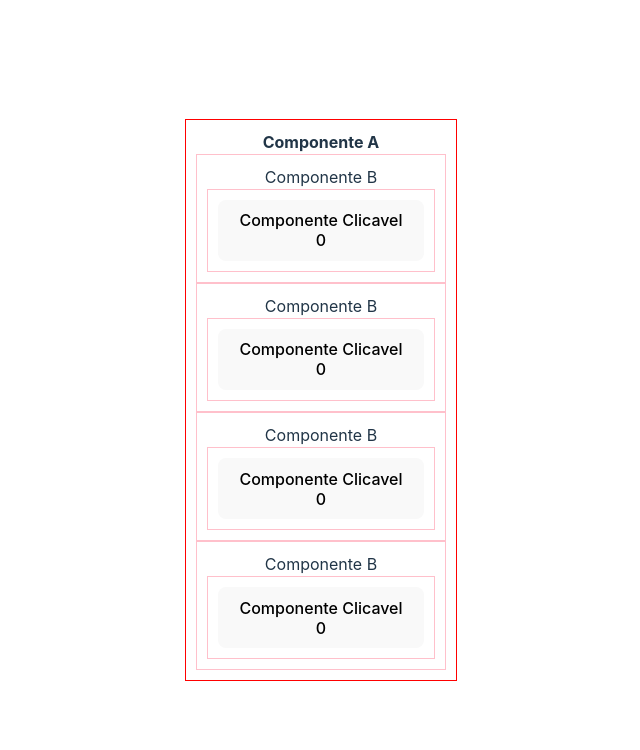
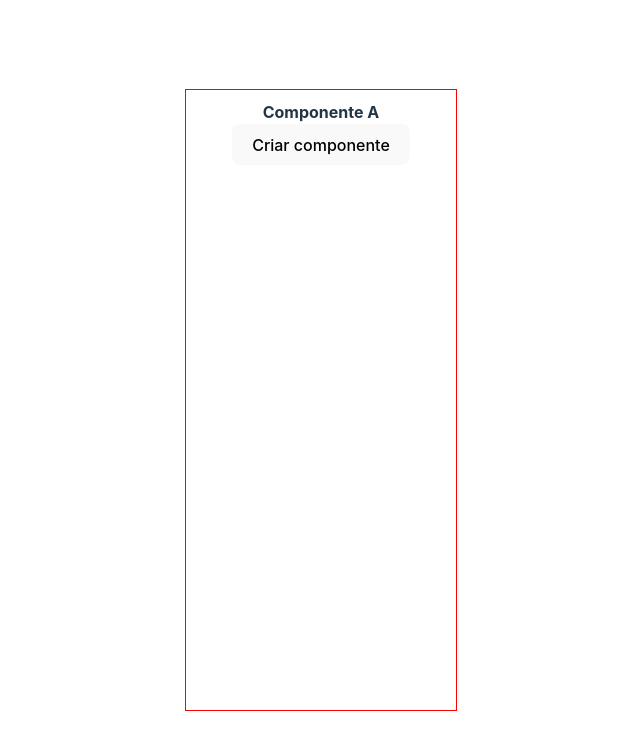
Before and after one commit to MarcelloCavazza/studying-react-component, a React (Vite) app: page / in a window 1280 px wide. Shown: the top 750 px of the page, without its empty margins (319-959 px from the left). Built offline with nearby package versions, Linux system fonts and the light colour scheme.

Commit message:
arrumando mais etapas

```diff
--- a/src/A.tsx
+++ b/src/A.tsx
@@ -2,8 +2,12 @@
 import { B } from "./B";
 
 export class A extends Component {
-    private variableLength = [0, 1, 2, 4];
-
+    constructor(props: any) {
+        super(props)
+        this.state = {
+            components: []
+        }
+    }
     render() {
         return (
             <div
@@ -12,13 +16,20 @@
                     padding: "10px",
                     minWidth: "250px",
                     maxWidth: "250px",
-                }}
+                    overflowY: "auto",
+                    height: "600px",
+                    overflowX: "hidden",
+                }
+                }
             >
                 <b>Componente A</b>
-                {this.variableLength.map((i) => {
-                    return <B />;
-                })}
-            </div>
+                <button onClick={() => this.setState({ components: [...this.state.components, <B />] })}>Criar componente</button>
+                {
+                    this.state.components.map(() => {
+                        return <B />;
+                    })
+                }
+            </div >
         );
     }
 }
--- a/src/B.tsx
+++ b/src/B.tsx
@@ -6,7 +6,7 @@
     render() {
         return (
             <div>
-                <div style={{ border: "1px solid pink", padding: "10px" }}>
+                <div style={{ border: "1px solid blue", padding: "10px" }}>
                     <div>Componente B</div>
 
                     <ClickableContent />
```
